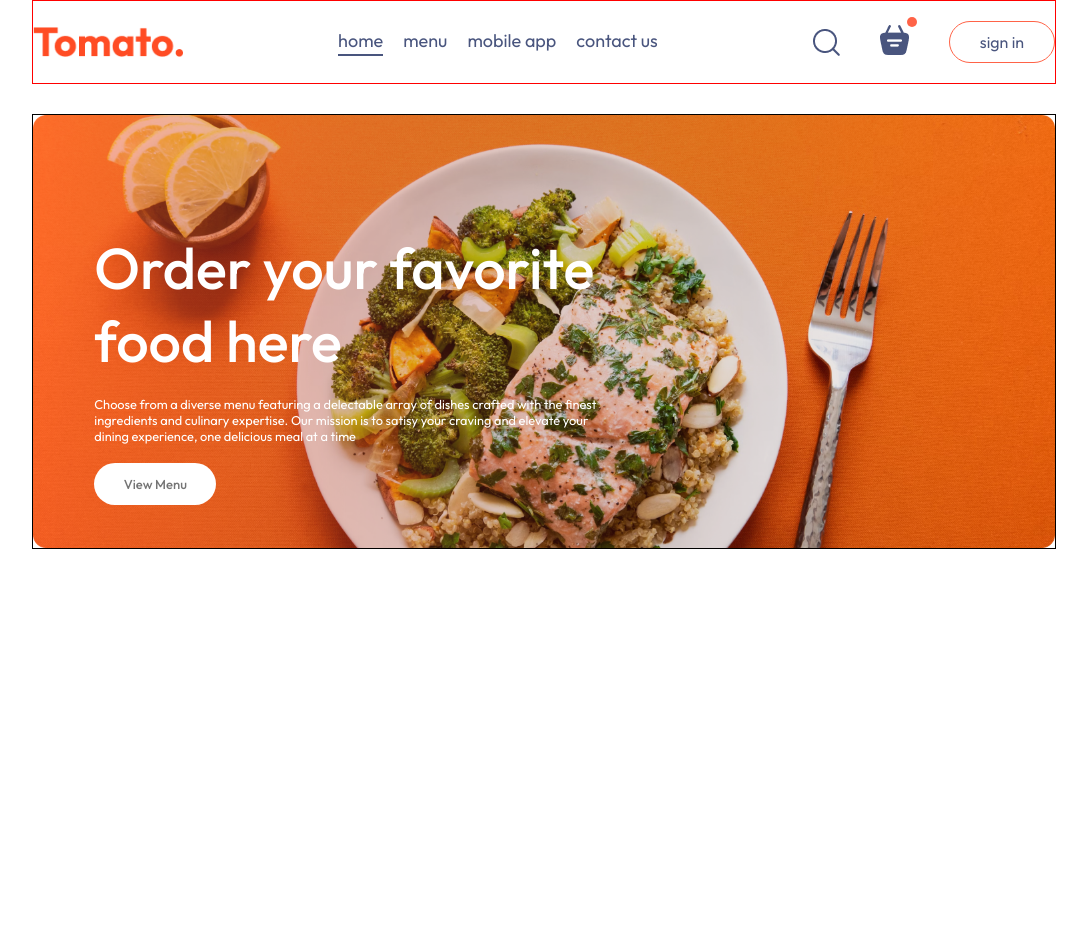
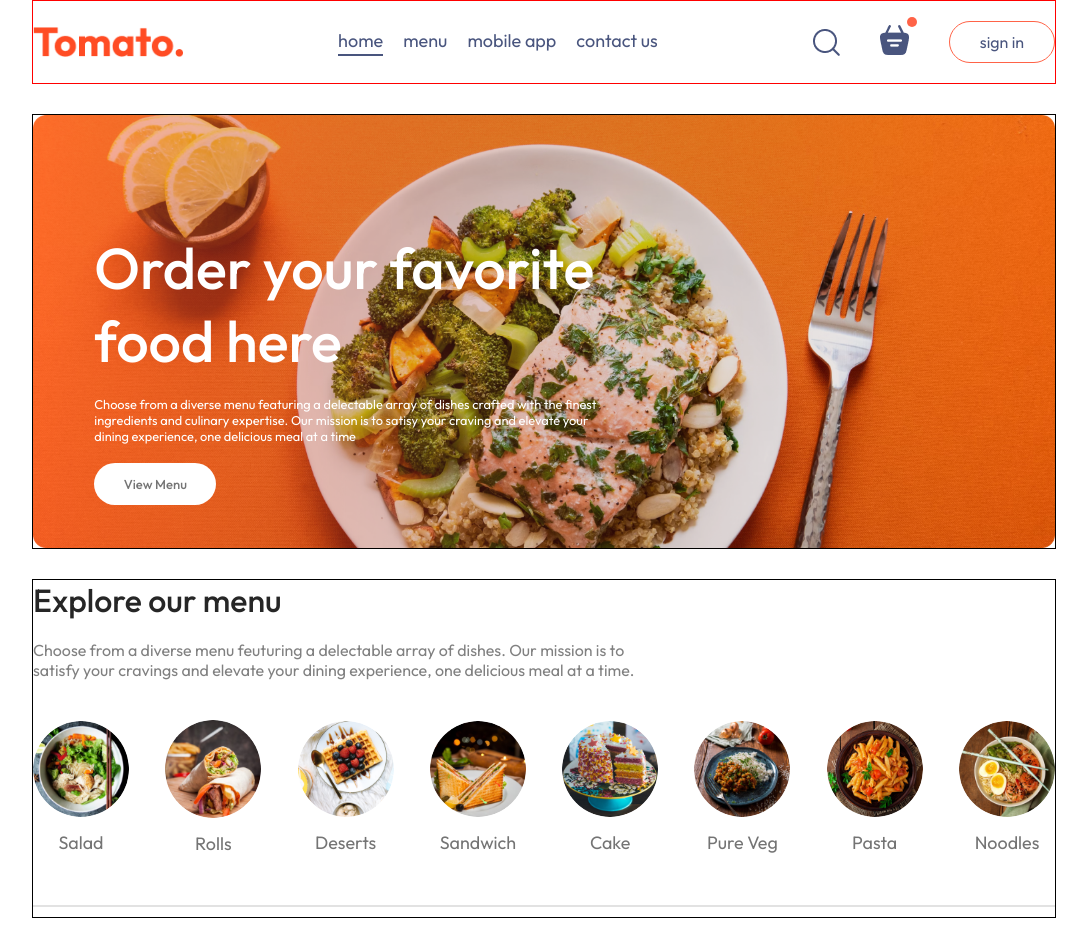
Before and after one commit to kevin120202/food-del, a React (Vite) app: page / in a window 1280 px wide. Shown: the top 947 px of the page, without its empty margins (96-1183 px from the left). Before the commit the page ends 800 px from the top, so only its background shows below. Built offline with nearby package versions, Linux system fonts and the light colour scheme.

Commit message:
finished foodDisplay component and functionality

```diff
--- /dev/null
+++ b/src/components/exploreMenu/ExploreMenu.css
@@ -0,0 +1,57 @@
+.explore-menu {
+    border: 1px solid black;
+    display: flex;
+    flex-direction: column;
+    gap: 20px;
+}
+
+.explore-menu h1 {
+    color: #262626;
+    font-weight: 500;
+}
+
+.explore-menu-text {
+    max-width: 60%;
+    color: #808080;
+}
+
+.explore-menu-list {
+    display: flex;
+    justify-content: space-between;
+    align-items: center;
+    gap: 30px;
+    text-align: center;
+    margin: 20px 0;
+    overflow-x: scroll;
+}
+
+.explore-menu-list::-webkit-scrollbar {
+    display: none;
+}
+
+.explore-menu-list-item img {
+    width: 7.5vw;
+    min-width: 80px;
+    cursor: pointer;
+    border-radius: 50%;
+    transform: .2s;
+}
+
+.explore-menu-list-item p {
+    margin-top: 10px;
+    color: #747474;
+    font-size: max(1.4vw, 16px);
+    cursor: pointer;
+}
+
+.explore-menu hr {
+    margin: 10px 0;
+    height: 2px;
+    background-color: #e2e2e2;
+    border: none;
+}
+
+.explore-menu-list-item .active {
+    border: 4px solid tomato;
+    padding: 2px;
+}
--- /dev/null
+++ b/src/components/exploreMenu/ExploreMenu.jsx
@@ -0,0 +1,23 @@
+import React from 'react'
+import "./ExploreMenu.css"
+import { menu_list } from '../../assets/assets'
+
+export default function ExploreMenu({ category, setCategory }) {
+    return (
+        <div className='explore-menu' id='explore-menu'>
+            <h1>Explore our menu</h1>
+            <p className="explore-menu-text">Choose from a diverse menu feuturing a delectable array of dishes. Our mission is to satisfy your cravings and elevate your dining experience, one delicious meal at a time.</p>
+            <div className="explore-menu-list">
+                {menu_list.map((item, index) => {
+                    return (
+                        <div key={index} onClick={() => setCategory(prev => prev === item.menu_name ? "all" : item.menu_name)} className='explore-menu-list-item'>
+                            <img className={category === item.menu_name ? "active" : ""} src={item.menu_image} alt="food img" />
+                            <p>{item.menu_name}</p>
+                        </div>
+                    )
+                })}
+            </div>
+            <hr />
+        </div>
+    )
+}
--- /dev/null
+++ b/src/components/foodDisplay/FoodDisplay.css
@@ -0,0 +1,18 @@
+.food-display {
+    margin-top: 30px;
+    border: 1px solid black;
+}
+
+.food-display h2 {
+    font-size: max(2vw, 24px);
+    font-weight: 600;
+}
+
+.food-display-list {
+    border: 1px solid black;
+    display: grid;
+    grid-template-columns: repeat(auto-fill, minmax(240px, 1fr));
+    margin-top: 30px;
+    gap: 30px;
+    row-gap: 50px;
+}
--- /dev/null
+++ b/src/components/foodDisplay/FoodDisplay.jsx
@@ -0,0 +1,21 @@
+import React, { useContext } from 'react'
+import "./FoodDisplay.css"
+import { StoreContext } from '../../context/StoreContext'
+import FoodItem from '../foodItem/FoodItem'
+
+export default function FoodDisplay({ category }) {
+    const { food_list } = useContext(StoreContext)
+
+    return (
+        <div className='food-display' id="food-display">
+            <h2>Top dishes near you</h2>
+            <div className="food-display-list">
+                {food_list.map((item, index) => {
+                    if (category === "all" || category === item.category) {
+                        return <FoodItem key={index} id={item._id} name={item.name} description={item.description} price={item.price} image={item.image} />
+                    }
+                })}
+            </div>
+        </div>
+    )
+}
--- /dev/null
+++ b/src/components/foodItem/FoodItem.css
@@ -0,0 +1,75 @@
+.food-item {
+    width: 100%;
+    margin: auto;
+    border-radius: 15px;
+    box-shadow: 0 0 10px #00000015;
+    transition: .3s;
+    animation: fadeIn 1s;
+}
+
+.food-item-image {
+    width: 100%;
+    border-radius: 15px 15px 0 0;
+}
+
+.food-item-info {
+    padding: 20px;
+}
+
+.food-item-name-rating {
+    display: flex;
+    justify-content: space-between;
+    align-items: center;
+    margin-bottom: 10px;
+}
+
+.food-item-name-rating p {
+    font-size: 20px;
+    font-weight: 500;
+}
+
+.food-item-name-rating img {
+    width: 70px;
+}
+
+.food-item-desc {
+    color: #676767;
+    font-size: 12px;
+}
+
+.food-item-price {
+    color: tomato;
+    font-size: 22px;
+    font-weight: 500;
+    margin: 10px 0;
+}
+
+.foot-item-img-container {
+    position: relative;
+}
+
+.add {
+    position: absolute;
+    width: 35px;
+    border-radius: 50%;
+    bottom: 15px;
+    right: 15px;
+    cursor: pointer;
+}
+
+.food-item-counter {
+    display: flex;
+    align-items: center;
+    position: absolute;
+    bottom: 15px;
+    right: 15px;
+    gap: 10px;
+    background-color: white;
+    border-radius: 50px;
+    padding: 6px;
+}
+
+.food-item-counter img {
+    cursor: pointer;
+    width: 30px;
+}
--- /dev/null
+++ b/src/components/foodItem/FoodItem.jsx
@@ -0,0 +1,32 @@
+import React, { useContext } from 'react'
+import "./FoodItem.css"
+import { assets } from '../../assets/assets'
+import { StoreContext } from '../../context/StoreContext'
+
+export default function FoodItem({ id, name, price, description, image }) {
+    const { cartItems, addToCart, removeFromCart } = useContext(StoreContext)
+
+
+    return (
+        <div className='food-item'>
+            <div className="foot-item-img-container">
+                <img src={image} alt="food img" className='food-item-image' />
+                {!cartItems[id] ? <img className='add' src={assets.add_icon_white} onClick={() => addToCart(id)} /> :
+                    <div className='food-item-counter'>
+                        <img onClick={() => removeFromCart(id)} src={assets.remove_icon_red} />
+                        <p>{cartItems[id]}</p>
+                        <img onClick={() => addToCart(id)} src={assets.add_icon_green} />
+                    </div>
+                }
+            </div>
+            <div className="food-item-info">
+                <div className="food-item-name-rating">
+                    <p>{name}</p>
+                    <img src={assets.rating_starts} alt="ratings" />
+                </div>
+                <p className='food-item-desc'>{description}</p>
+                <p className="food-item-price">${price}</p>
+            </div>
+        </div>
+    )
+}
--- /dev/null
+++ b/src/context/StoreContext.jsx
@@ -0,0 +1,40 @@
+import { createContext, useEffect, useState } from "react"
+import { food_list } from "../assets/assets"
+
+export const StoreContext = createContext(null)
+
+const StoreContextProvider = ({ children }) => {
+    const [cartItems, setCartItems] = useState({})
+
+    const addToCart = (itemId) => {
+        if (!cartItems[itemId]) {
+            setCartItems(prev => ({ ...prev, [itemId]: 1 }))
+        } else {
+            setCartItems(prev => ({ ...prev, [itemId]: prev[itemId] + 1 }))
+        }
+    }
+
+    const removeFromCart = (itemId) => {
+        setCartItems(prev => ({ ...prev, [itemId]: prev[itemId] - 1 }))
+    }
+
+    const contextValue = {
+        food_list,
+        cartItems,
+        setCartItems,
+        addToCart,
+        removeFromCart
+    }
+
+    useEffect(() => {
+        console.log(cartItems);
+    }, [cartItems])
+
+    return (
+        <StoreContext.Provider value={contextValue}>
+            {children}
+        </StoreContext.Provider>
+    )
+}
+
+export default StoreContextProvider
--- a/src/main.jsx
+++ b/src/main.jsx
@@ -3,9 +3,12 @@
 import App from './App.jsx'
 import './index.css'
 import { BrowserRouter } from "react-router-dom"
+import StoreContextProvider from './context/StoreContext.jsx'
 
 ReactDOM.createRoot(document.getElementById('root')).render(
     <BrowserRouter>
-        <App />
+        <StoreContextProvider>
+            <App />
+        </StoreContextProvider>
     </BrowserRouter>,
 )
--- a/src/pages/home/Home.jsx
+++ b/src/pages/home/Home.jsx
@@ -1,11 +1,17 @@
-import React from 'react'
+import React, { useState } from 'react'
 import "./Home.css"
 import Header from '../../components/header/Header'
+import ExploreMenu from '../../components/exploreMenu/ExploreMenu'
+import FoodDisplay from '../../components/foodDisplay/FoodDisplay'
 
 export default function Home() {
+    const [category, setCategory] = useState("all")
+
     return (
         <div>
             <Header />
+            <ExploreMenu category={category} setCategory={setCategory} />
+            <FoodDisplay category={category} />
         </div>
     )
 }
```
